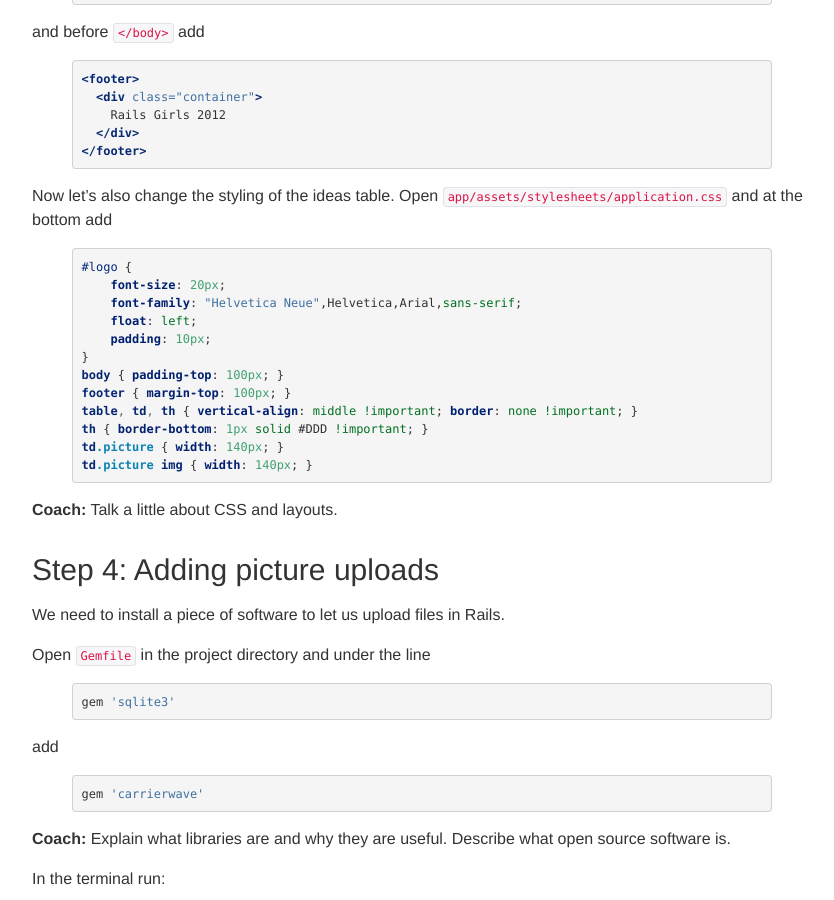
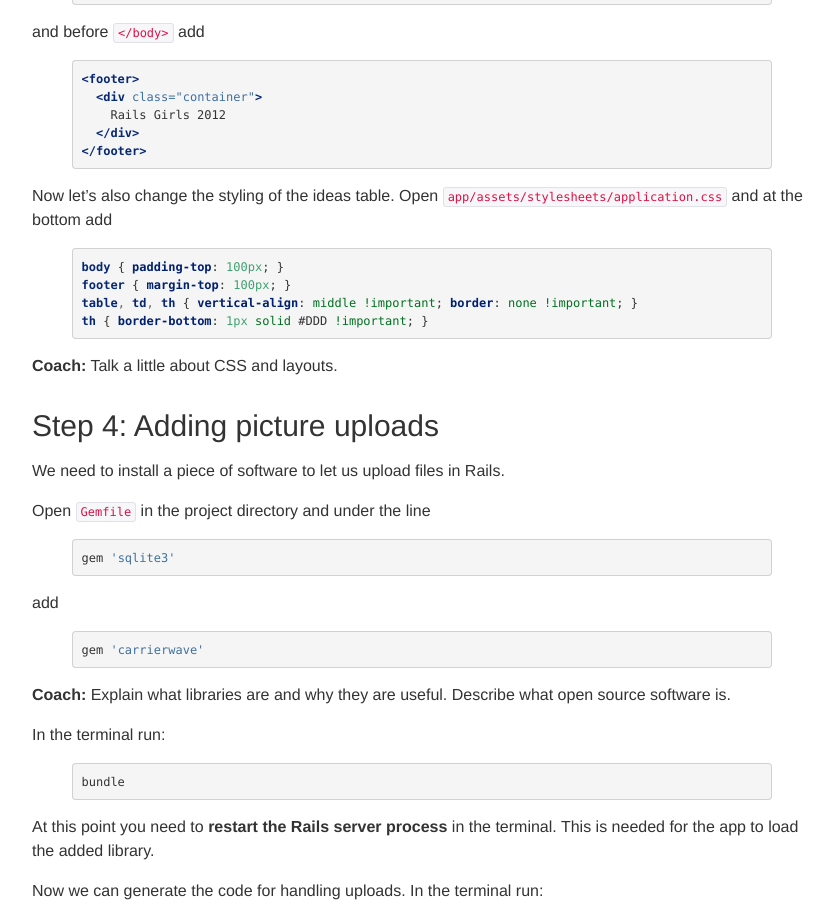
Before and after one commit to railsgirls/guides.railsgirls.com, a Jekyll site: the page built from _posts/2012-04-18-app.markdown, in a window 1280 px wide and 900 px high, scrolled down 2246 px. Shown: the whole window, without its empty margins (158-992 px from the left). Built offline with Jekyll 4.4.1, drawn with Linux system fonts in a browser that asks for light colours; Markdown is read by kramdown in place of the engine named in the settings.

Commit message:
Remove CSS for nonexistent ids and classes
Conflicts:

	_posts/2012-04-18-app.markdown

```diff
--- a/_posts/2012-04-18-app.markdown
+++ b/_posts/2012-04-18-app.markdown
@@ -121,18 +121,10 @@ and before `</body>` add
 Now let's also change the styling of the ideas table. Open `app/assets/stylesheets/application.css` and at the bottom add
 
 {% highlight css %}
-#logo {
-    font-size: 20px;
-    font-family: "Helvetica Neue",Helvetica,Arial,sans-serif;
-    float: left;
-    padding: 10px;
-}
 body { padding-top: 100px; }
 footer { margin-top: 100px; }
 table, td, th { vertical-align: middle !important; border: none !important; }
 th { border-bottom: 1px solid #DDD !important; }
-td.picture { width: 140px; }
-td.picture img { width: 140px; }
 {% endhighlight %}
 
 **Coach:** Talk a little about CSS and layouts.
```
